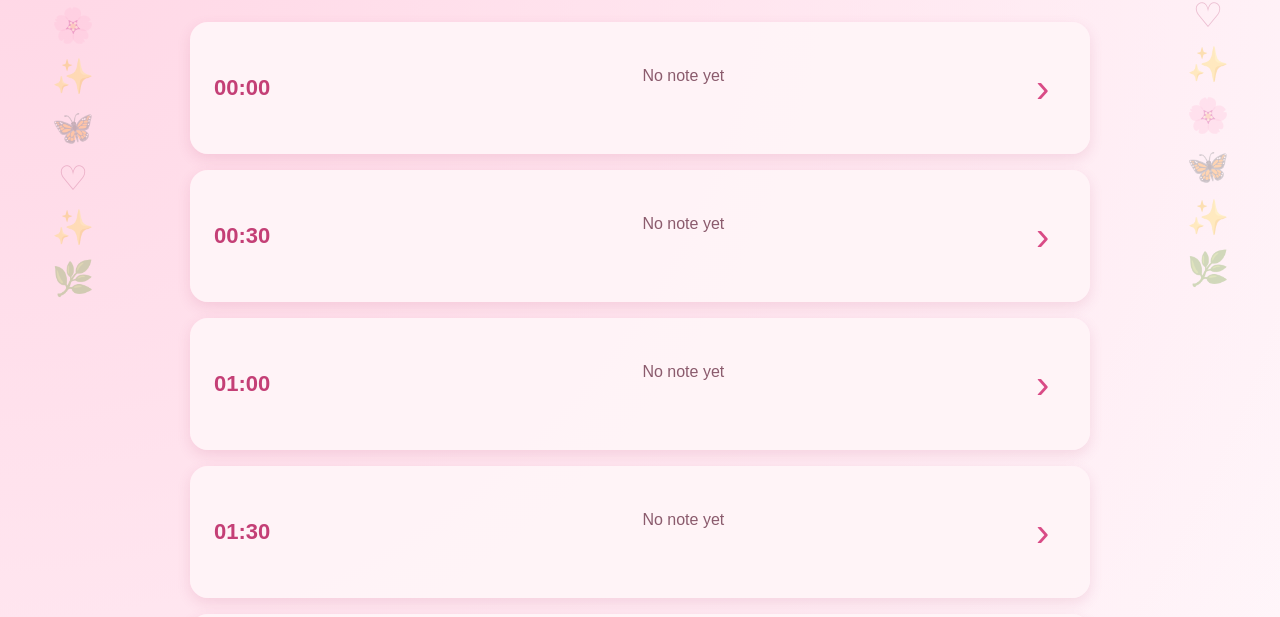
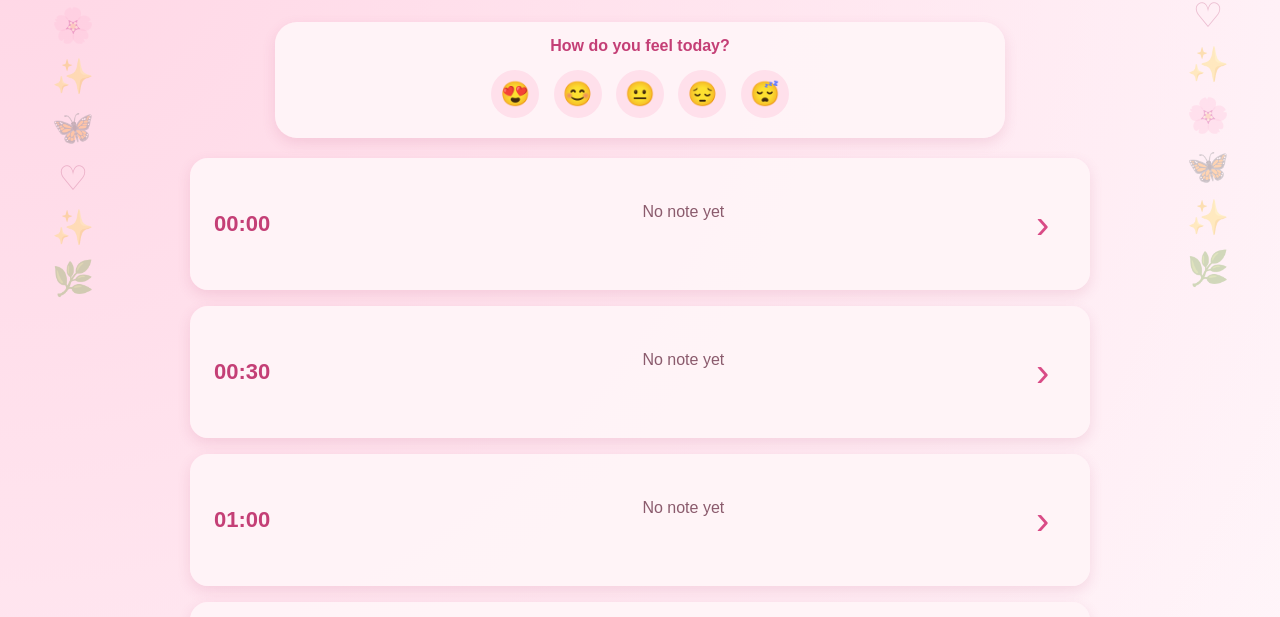
Before and after one commit to marwabisher27-commits/DiaryBook, a plain HTML site: page planner.html in a window 1280 px wide. Shown: the part 115-732 px from the top of the page. Drawn offline with Linux system fonts and the light colour scheme.

Commit message:
add mood tracker

```diff
--- a/planner.html
+++ b/planner.html
@@ -13,7 +13,16 @@
   <button class="back-btn" onclick="goBack()">←</button>
 
   <h1 id="dayTitle">Daily Planner 🌸</h1>
+<div class="mood-box">
+  <p>How do you feel today?</p>
+  <button onclick="saveMood('😍')">😍</button>
+  <button onclick="saveMood('😊')">😊</button>
+  <button onclick="saveMood('😐')">😐</button>
+  <button onclick="saveMood('😔')">😔</button>
+  <button onclick="saveMood('😴')">😴</button>
+</div>
 
+<p id="selectedMood"></p>
   <div id="plannerList"></div>
 </div>
 
--- a/planner.js
+++ b/planner.js
@@ -147,3 +147,16 @@ function removeReminder(key, time) {
   openSlot(time);
 }
 createPlanner();
+function saveMood(mood) {
+  localStorage.setItem(selectedDay + "-mood", mood);
+  document.getElementById("selectedMood").innerText = "Today mood: " + mood;
+}
+
+function loadMood() {
+  const mood = localStorage.getItem(selectedDay + "-mood");
+  if (mood) {
+    document.getElementById("selectedMood").innerText = "Today mood: " + mood;
+  }
+}
+
+loadMood();
--- a/style.css
+++ b/style.css
@@ -579,3 +579,41 @@ textarea {
     font-size: 14px;
   }
 }
+.mood-box {
+  width: 75%;
+  max-width: 700px;
+  margin: 0 auto 20px;
+  padding: 15px;
+  border-radius: 22px;
+  background: rgba(255, 245, 248, 0.94);
+  box-shadow: 0 5px 14px rgba(184, 63, 114, 0.14);
+  text-align: center;
+}
+
+.mood-box p {
+  color: #c43f76;
+  font-weight: bold;
+  margin: 0 0 10px;
+}
+
+.mood-box button {
+  width: 48px;
+  height: 48px;
+  border-radius: 50%;
+  background: #ffe0eb;
+  font-size: 24px;
+  margin: 5px;
+}
+
+#selectedMood {
+  text-align: center;
+  color: #c43f76;
+  font-weight: bold;
+  font-size: 18px;
+}
+
+@media (max-width: 768px) {
+  .mood-box {
+    width: 92%;
+  }
+}
```
